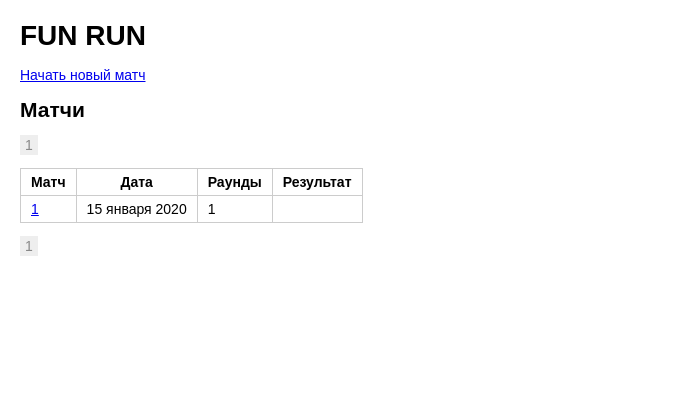
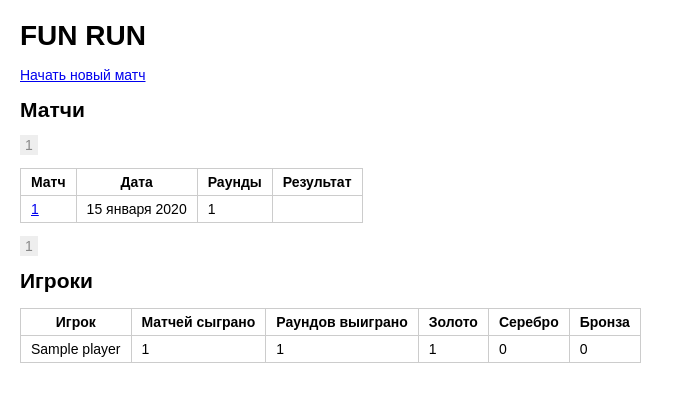
Before and after one commit to wormer/funrun, a Django app: template templates/match/index.html in a window 1280 px wide. Shown: the top 402 px of the page, without its empty margins (0-684 px from the left). Run offline with Django 3.2, Linux system fonts and the light colour scheme; tables that the repository leaves empty hold one stand-in row (values such as "Sample post"); the template is opened without the code that fills it: values that come from a table or form of the project are taken from there, most other values are stand-ins (such as "Sample title", 1, 10 or a date in 2020).

Commit message:
Статистика по игрокам на главной

```diff
--- a/src/funrun/match/models.py
+++ b/src/funrun/match/models.py
@@ -12,6 +12,15 @@ class Player(models.Model):
 
 	def __str__(self):
 		return self.name
+
+	def get_place1_number(self):
+		return self.leave_set.filter(place=1).count()
+
+	def get_place2_number(self):
+		return self.leave_set.filter(place=2).count()
+
+	def get_place3_number(self):
+		return self.leave_set.filter(place=3).count()
 
 
 class Match(models.Model):
--- a/src/funrun/match/views.py
+++ b/src/funrun/match/views.py
@@ -5,7 +5,7 @@ from django.conf import settings
 from django.core.paginator import InvalidPage, EmptyPage, Paginator
 from django.utils import timezone
 
-from .models import Match
+from .models import Match, Player
 
 
 def paginate_list(request, queryset, per_page):
@@ -25,6 +25,7 @@ def index(request):
 	matches_page = paginate_list(request, matches, settings.MATCHES_PER_PAGE)
 	return render(request, "match/index.html", {
 		'page': matches_page,
+		'players': Player.objects.all(),
 	})
 
 
--- a/templates/match/index.html
+++ b/templates/match/index.html
@@ -30,4 +30,25 @@
 	{% endfor %}
 </table>
 {% include "inc/paginator.html" %}
+<h2>Игроки</h2>
+<table class="players">
+	<tr>
+		<th>Игрок</th>
+		<th>Матчей сыграно</th>
+		<th>Раундов выиграно</th>
+		<th>Золото</th>
+		<th>Серебро</th>
+		<th>Бронза</th>
+	</tr>
+	{% for player in players %}
+		<tr>
+			<td>{{ player }}</td>
+			<td>{{ player.match_set.count }}</td>
+			<td>{{ player.round_set.count }}</td>
+			<td>{{ player.get_place1_number }}</td>
+			<td>{{ player.get_place2_number }}</td>
+			<td>{{ player.get_place3_number }}</td>
+		</tr>
+	{% endfor %}
+</table>
 {% endblock %}
```
